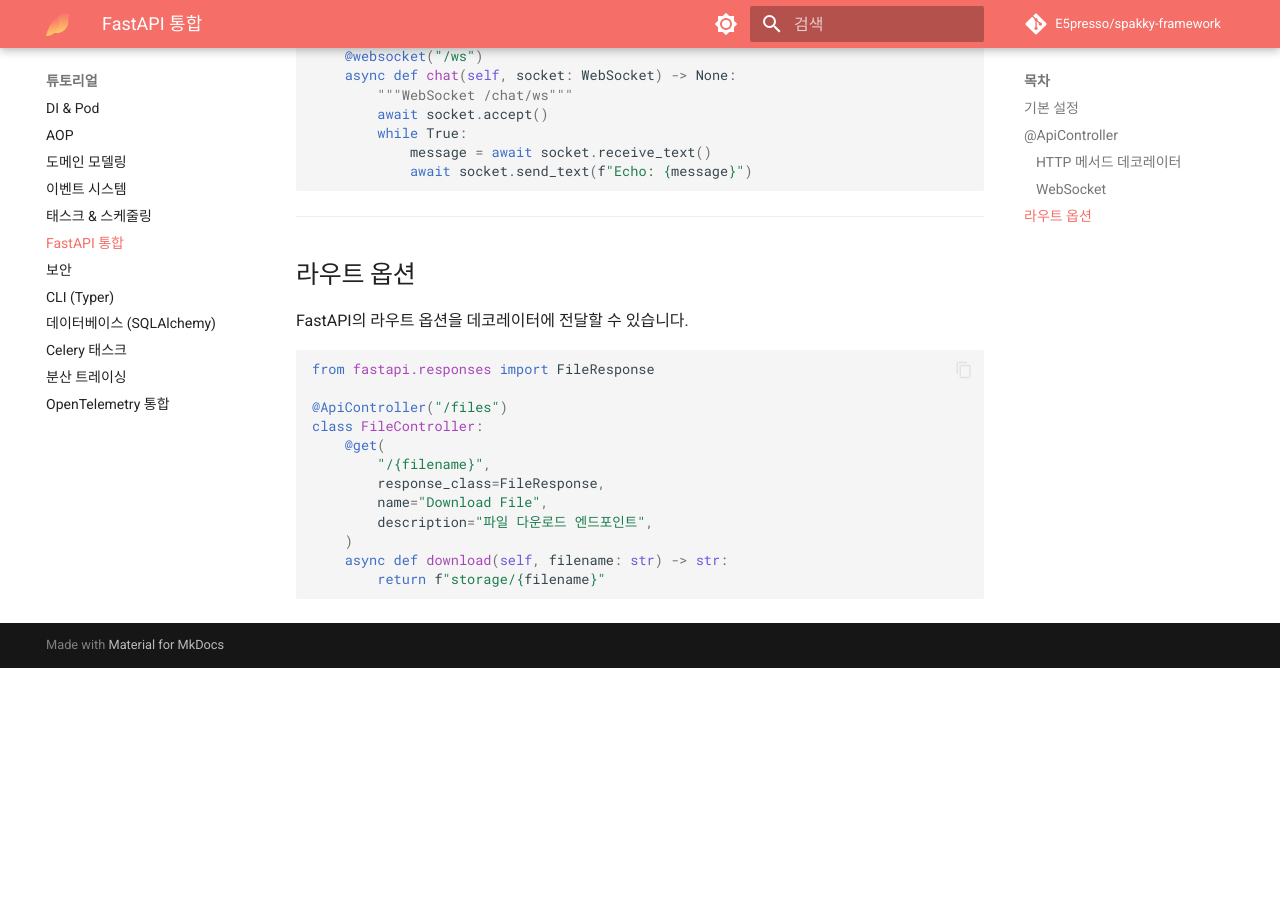
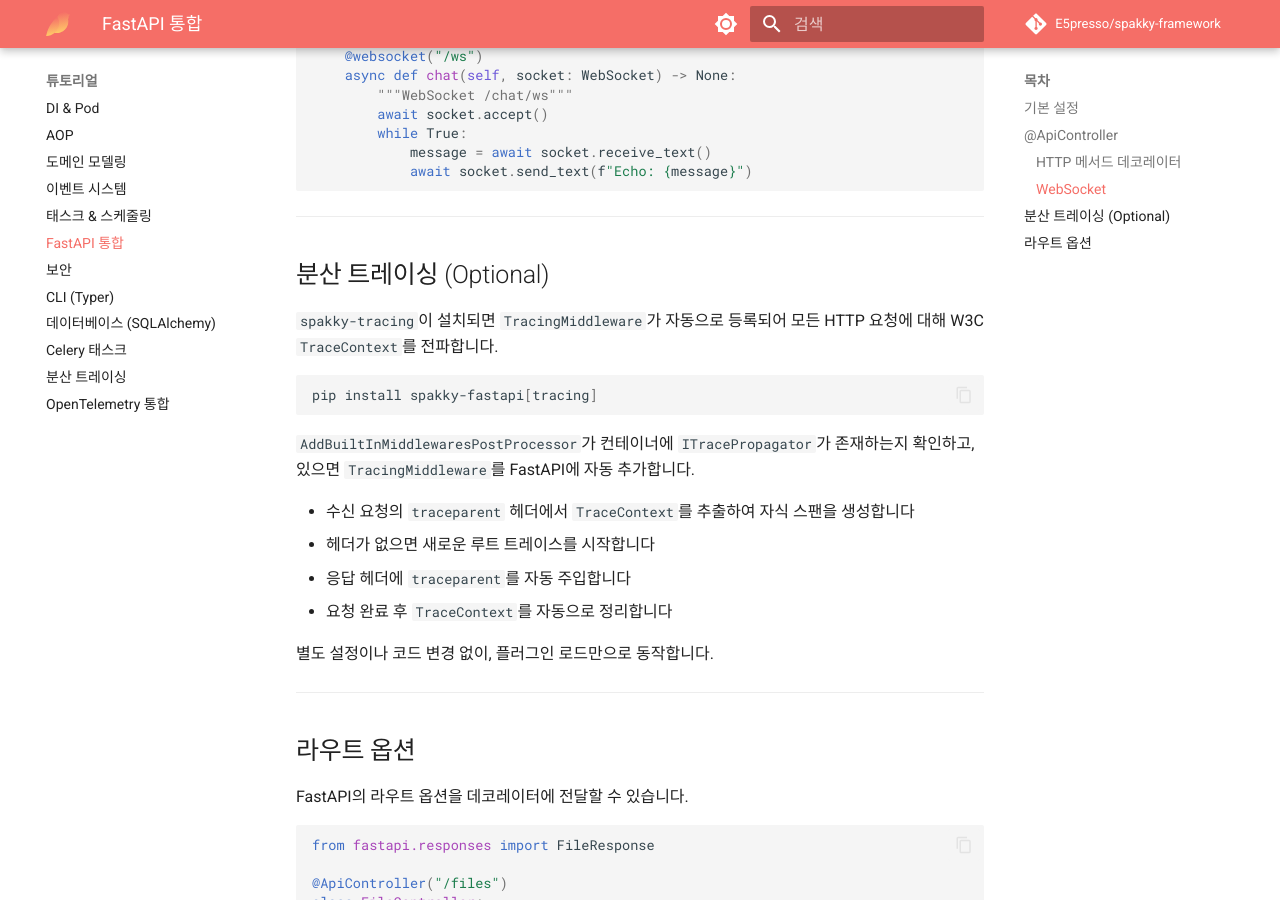
Before and after one commit to E5presso/spakky-framework, an MkDocs documentation site: the page built from docs/guides/fastapi.md, in a window 1280 px wide and 900 px high, scrolled down 2291 px. Built offline with MkDocs 1.6.1 and Material for MkDocs 9.7.7, drawn with Linux system fonts in a browser that asks for light colours; comment, search, counter and statistics services are not loaded; before the commit the page ends 2959 px from its top, so only the background shows below that.

Commit message:
docs: 분산 트레이싱 관련 문서 추가 및 업데이트

````diff
--- a/docs/guides/fastapi.md
+++ b/docs/guides/fastapi.md
@@ -120,6 +120,25 @@
 
 ---
 
+## 분산 트레이싱 (Optional)
+
+`spakky-tracing`이 설치되면 `TracingMiddleware`가 자동으로 등록되어 모든 HTTP 요청에 대해 W3C `TraceContext`를 전파합니다.
+
+```bash
+pip install spakky-fastapi[tracing]
+```
+
+`AddBuiltInMiddlewaresPostProcessor`가 컨테이너에 `ITracePropagator`가 존재하는지 확인하고, 있으면 `TracingMiddleware`를 FastAPI에 자동 추가합니다.
+
+- 수신 요청의 `traceparent` 헤더에서 `TraceContext`를 추출하여 자식 스팬을 생성합니다
+- 헤더가 없으면 새로운 루트 트레이스를 시작합니다
+- 응답 헤더에 `traceparent`를 자동 주입합니다
+- 요청 완료 후 `TraceContext`를 자동으로 정리합니다
+
+별도 설정이나 코드 변경 없이, 플러그인 로드만으로 동작합니다.
+
+---
+
 ## 라우트 옵션
 
 FastAPI의 라우트 옵션을 데코레이터에 전달할 수 있습니다.
````
Also changed, not shown: docs/error-hierarchy.md (+17 -0 lines), docs/guides/celery.md (+16 -0 lines), docs/guides/tracing.md (+1 -1 lines).
